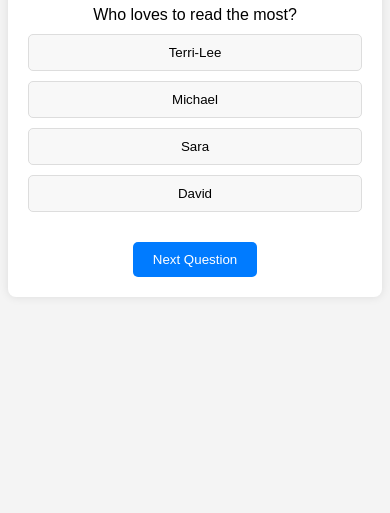
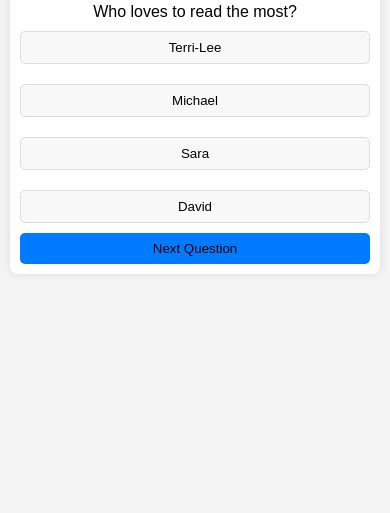
Before and after one commit to terryjo-nepia/terryjo-nepia.github.io, a plain HTML site: page index.html in a window 390 px wide. Shown: the part 347-860 px from the top of the page. Drawn offline with Linux system fonts and the light colour scheme.

Commit message:
Update index.html

```diff
--- a/index.html
+++ b/index.html
@@ -6,29 +6,36 @@
         body {
             font-family: Arial, sans-serif;
             background-color: #f4f4f4;
+            margin: 0;
+            padding: 0;
             display: flex;
             justify-content: center;
             align-items: center;
             height: 100vh;
+            color: black;
         }
 
         #quiz-container {
+            width: 90%; /* Responsive width */
+            max-width: 600px; /* Maximum width */
             background-color: white;
-            color: black; /* Ensure text inside the quiz container is black */
             padding: 20px;
             border-radius: 8px;
             box-shadow: 0 0 10px rgba(0, 0, 0, 0.1);
             text-align: center;
+            margin: 10px;
+color: black;
         }
 
         button {
             background-color: #007bff;
-            color: white;
+            color: black;
             border: none;
             padding: 10px 20px;
             border-radius: 5px;
             cursor: pointer;
-            margin-top: 20px;
+            width: 100%; /* Full width buttons */
+            box-sizing: border-box; /* Ensures padding doesn't add to width */
         }
 
         button:hover {
@@ -36,25 +43,33 @@
         }
 
         .choice-button {
-            display: block;
-            width: 100%;
-            padding: 10px;
             margin: 10px 0;
             border: 1px solid #ddd;
             border-radius: 5px;
             background-color: #f8f8f8;
             cursor: pointer;
-            color: black; /* Ensure choice button text is black */
         }
 
         .choice-button:hover {
             background-color: #e9e9e9;
         }
+
+        /* Media Query for extra small devices (phones) */
+        @media only screen and (max-width: 600px) {
+            #quiz-container {
+                width: 95%; /* Slightly wider on very small screens */
+                padding: 10px; /* Less padding on small screens */
+            }
+
+            button {
+                padding: 8px 16px; /* Smaller padding on buttons */
+            }
+        }
     </style>
 </head>
 <body>
     <div id="quiz-container">
-        <h1>Terri-Lee Kōhere-Blyth Quiz</h1>
+        <h1>Terri-Lee Kohere-Blyth Quiz</h1>
         <div id="question"></div>
         <div id="choices"></div>
         <div id="result"></div>
```
